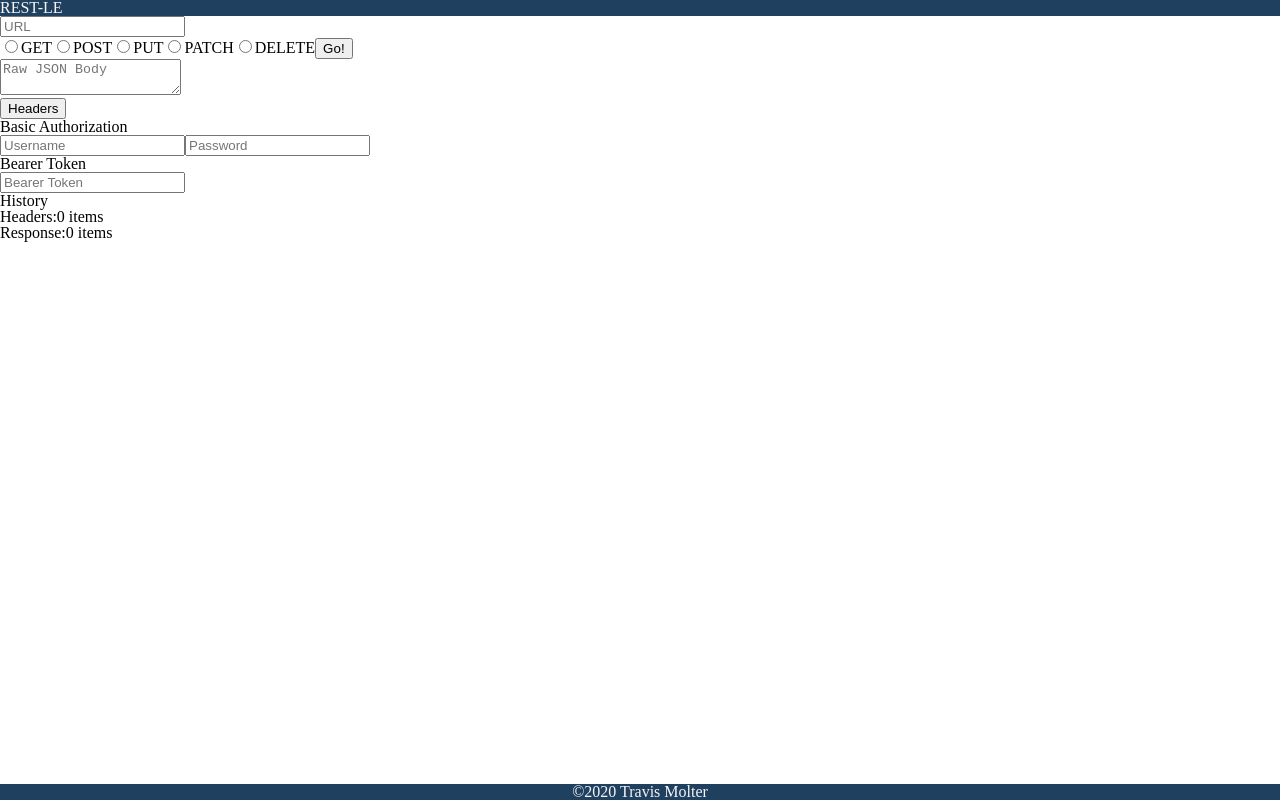
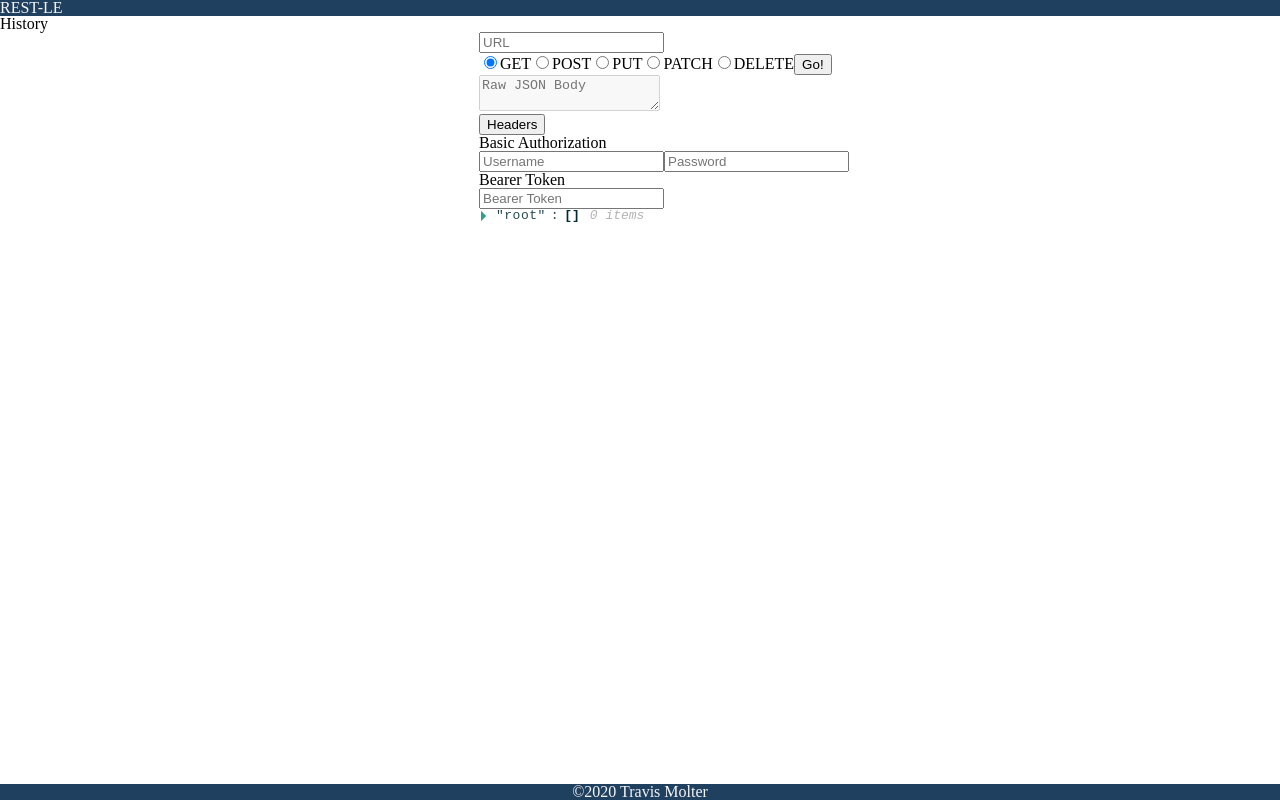
Before and after one commit to treem0/RESTY-Clone, a React app: page / in a window 1280 px wide. Built offline with nearby package versions, Linux system fonts and the light colour scheme.

Commit message:
getting the GET response back and displaying results

```diff
--- a/src/components/form/Form.js
+++ b/src/components/form/Form.js
@@ -1,49 +1,37 @@
 import React from 'react';
 import PropTypes from 'prop-types';
+import styles from './form.css'
 
 const Form = ({ url, method, requestBody, username, password, token, onChange, onSubmit }) => (
-  <form>
+  <form className={styles.Form} onSubmit={onSubmit}>
     <section>
       <input name="url" type="text" value={url} placeholder="URL" onChange={onChange}></input>
       <div id='methods'>
-        <label>
-          <input type="radio" name="method" value="get" onChange={onChange} checked={method === 'get'}></input>
-          <span>GET</span>
-        </label>
-        <label>
-          <input type="radio" name="method" value="post" onChange={onChange}></input>
-          <span>POST</span>
-        </label>
-        <label>
-          <input type="radio" name="method" value="put" onChange={onChange}></input>
-          <span>PUT</span>
-        </label>
-        <label>
-          <input type="radio" name="method" value="patch" onChange={onChange}></input>
-          <span>PATCH</span>
-        </label>
-        <label>
-          <input type="radio" name="method" value="delete" onChange={onChange}></input>
-          <span>DELETE</span>
-        </label>
-        <label>
-          <button type="submit" onChange={onSubmit}>Go!</button>
-        </label>
+        <input className='method-selector' id={'GET'}type='radio' name='method' value='GET' checked={method === 'GET'} onChange={onChange}></input>
+        <label htmlFor='GET'>GET</label>
+        <input className='method-selector' id='POST' type='radio' name='method' value='POST' checked={method === 'POST'} onChange={onChange}></input>
+        <label htmlFor='POST'>POST</label>
+        <input className='method-selector' id='PUT' type='radio' name='method' value='PUT' checked={method === 'PUT'} onChange={onChange}></input>
+        <label htmlFor='PUT'>PUT</label>
+        <input className='method-selector' id='PATCH' type='radio' name='method' value='PATCH' checked={method === 'PATCH'} onChange={onChange}></input>
+        <label htmlFor='PATCH'>PATCH</label>
+        <input className='method-selector' id='DELETE' type='radio' name='method' value='DELETE' checked={method === 'DELETE'} onChange={onChange}></input>
+        <label htmlFor='DELETE'>DELETE</label>
+        <button className='form-submit' type='submit'>Go!</button>
       </div>
     </section>
     <section>
       <div id="body">
-        <textarea placeholder="Raw JSON Body" name="requestBody" value={requestBody} onChange={onChange}></textarea>
+      <textarea disabled={method === 'GET' || method === 'DELETE'} className={styles.reqbody} placeholder='Raw JSON Body' name='requestBody' value={requestBody} onChange={onChange}></textarea>
       </div>
       <div id="headers">
-
         <button>Headers</button>
-        <div className="visible-true">
+        <div>
           <h2>Basic Authorization</h2>
-          <input name={username} placeholder="Username" value={username} onChange={onChange}></input>
-          <input name={password} type="password" placeholder="Password" value={password} onChange={onChange}></input>
+          <input name='username' placeholder="Username" value={username} onChange={onChange}></input>
+          <input name='password' type="password" placeholder="Password" value={password} onChange={onChange}></input>
         </div>
-        <div className="visible-true">
+        <div>
           <h2>Bearer Token</h2>
           <input type="text" className="wide" name="authtoken" placeholder="Bearer Token"></input>
         </div>
--- a/src/components/form/form.css
+++ b/src/components/form/form.css
@@ -1,3 +1,3 @@
 .Form {
-
+    grid-area: form;
 }
--- a/src/components/history/HistoryItem.js
+++ b/src/components/history/HistoryItem.js
@@ -1,7 +1,7 @@
 import React from 'react';
 import PropTypes from 'prop-types';
 
-const HistoryItem = ({ method, headers, url, requestBody }) => (
+const HistoryItem = ({ method, url, requestBody }) => (
   <div>
     <p>{method}</p>
     <p>{headers}</p>
--- a/src/components/history/HistoryList.js
+++ b/src/components/history/HistoryList.js
@@ -8,6 +8,7 @@ const HistoryList = ({ historyList }) => {
       <HistoryItem {...item} />
     </li>;
   });
+
 
   return (
     <aside>
--- /dev/null
+++ b/src/components/history/historyList.css
@@ -0,0 +1,3 @@
+.History {
+    grid-area: history;
+}
--- a/src/components/response/Response.js
+++ b/src/components/response/Response.js
@@ -1,22 +1,17 @@
 import React from 'react';
 import PropTypes from 'prop-types';
+import styles from './response.css';
+import ReactJson from 'react-json-view';
 
-const Response = () => (
-  <div id="json">
-    <div id="header">
-      <div>
-        <span>Headers:</span>
-        <span>0 items</span>
-      </div>
-    </div>
-    <div id="response">
-      <div>
-        <span>Response:</span>
-        <span>0 items</span>
-      </div>
-    </div>
+const Response = ({ response}) => (
+  <div id="json" className={styles.Response}>
+    <ReactJson src={response} />
   </div>
 );
 
 
+Response.propTypes = {
+  response: PropTypes.oneOfType([PropTypes.object, PropTypes.array]).isRequired
+};
+
 export default Response;
--- /dev/null
+++ b/src/components/response/response.css
@@ -0,0 +1,3 @@
+.Response {
+    grid-area: response;
+}
--- a/src/containers/Restle.js
+++ b/src/containers/Restle.js
@@ -2,47 +2,58 @@ import React, { Component } from 'react';
 import Form from '../components/form/Form';
 import HistoryList from '../components/history/HistoryList';
 import Response from '../components/response/Response';
+import styles from './restle.css';
+
 
 
 export default class RESTLE extends Component {
 state = {
   url: '',
-  method: '',
-  headers: [{
-    'Content-Type': 'application/json'
-  }],
+  method: 'GET',
   requestBody: '',
   response: [],
   historyList: [],
   username: '',
   password: '',
+  token: ''
+}
+
+fetch = () => {
+const { method, url, requestBody, token, username, password } = this.state;
+const options = {};
+
+if(method !== 'GET' && method !== 'DELETE') {
+  options.headers = { 'Content-type': 'application/json; charset=UTF-8' };
+  options.body = requestBody;
+}
+if(token !== ''){
+  options.headers.Authorization = 'Bearer ' + token;
+}
+else if(username !== ''){
+  options.headers.Authorization = 'Basic ' + username + ':' + password;
+}
+
+fetch(url, options)
+  .then(res => res.json())
+  .then(data => this.setState({ response: data }));
 }
 
 handleChange = ({ target }) => {
-  this.setState({ [target.name]: target.value });
+this.setState({ [target.name]: target.value });
 }
 
 handleSubmit = event => {
-  event.preventDefault();
+event.preventDefault();
 
-  const { method, headers, url, requestBody, historyList, username, password } = this.state;
-  this.setState(() => ({ historyList: [...historyList, {
-    method,
-    headers,
-    url,
-    requestBody,
-    username,
-    password
-  }]
-  }));
+const { method, url, requestBody, historyList } = this.state;
+this.setState(() => ({ historyList: [...historyList, {
+  method,
+  url,
+  requestBody
+}] }));
 
-  fetch(this.state.url)
-    .then(res => res.json())
-    .then(data => {
-      this.setState({ response: data.results });
-    });
-};
-
+this.fetch();
+}
 
 
 render() {
@@ -50,9 +61,11 @@ render() {
 
   return (
     <>
-      <Form url={url} onSubmit={this.handleSubmit} onChange={this.handleChange} username={username} password={password} method={method} requestBody={requestBody} />
+    <div className={styles.Restle}>
+      <Form url={url} method={method} requestBody={requestBody} username={username} password={password} onChange={this.handleChange} onSubmit={this.handleSubmit} />
       <HistoryList historyList={historyList}/>
       <Response response={response} />
+    </div>
     </>
   );
 }
--- /dev/null
+++ b/src/containers/restle.css
@@ -0,0 +1,8 @@
+.Restle {
+    display: grid;
+    grid-template-areas:
+    "header header"
+    "history form"
+    "history response"
+    "footer footer";
+}
```
